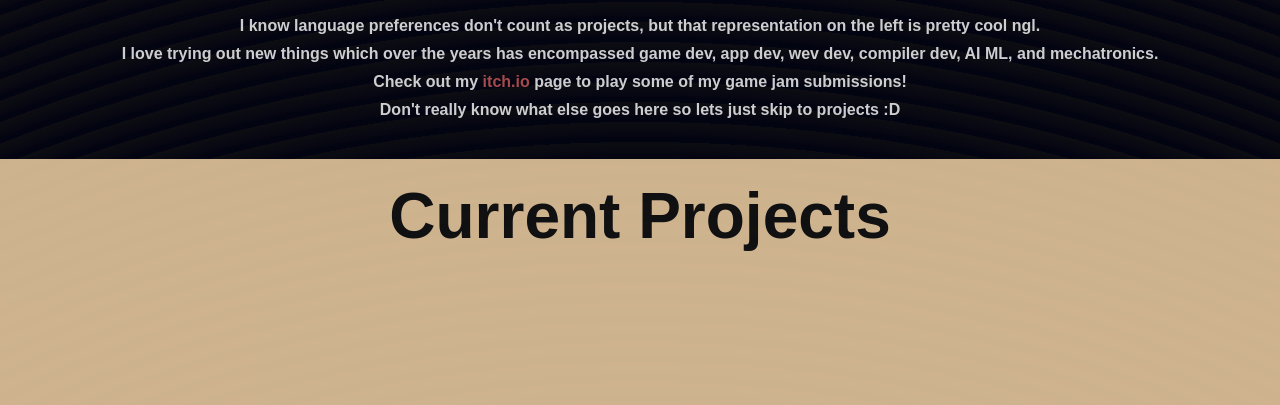
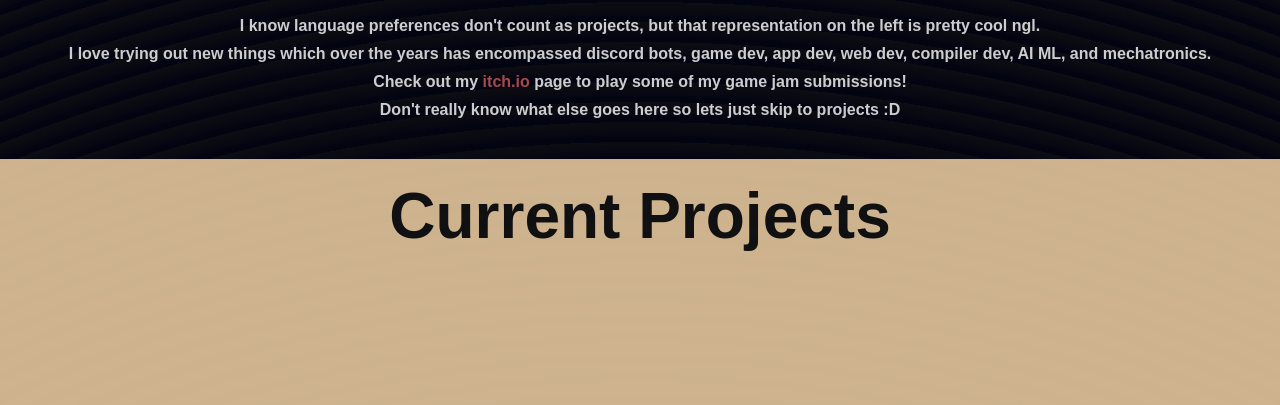
Before and after one commit to kunrex/Profile, a plain HTML site: page index.html in a window 1280 px wide. Shown: the part 971-1376 px from the top of the page. Drawn offline with Linux system fonts and the light colour scheme.

Commit message:
mistype sowwy

```diff
--- a/index.html
+++ b/index.html
@@ -34,7 +34,7 @@
         I know language preferences don't count as projects, but that representation on the left is pretty cool ngl.
       </h3>
       <h3>
-        I love trying out new things which over the years has encompassed game dev, app dev, wev dev, compiler dev, AI ML, and mechatronics.
+        I love trying out new things which over the years has encompassed discord bots, game dev, app dev, web dev, compiler dev, AI ML, and mechatronics.
       </h3>
       <h3>
         Check out my <a id="itch" target="_blank" href="https://kunrex.itch.io/">itch.io</a> page to play some of my game jam submissions!
```
